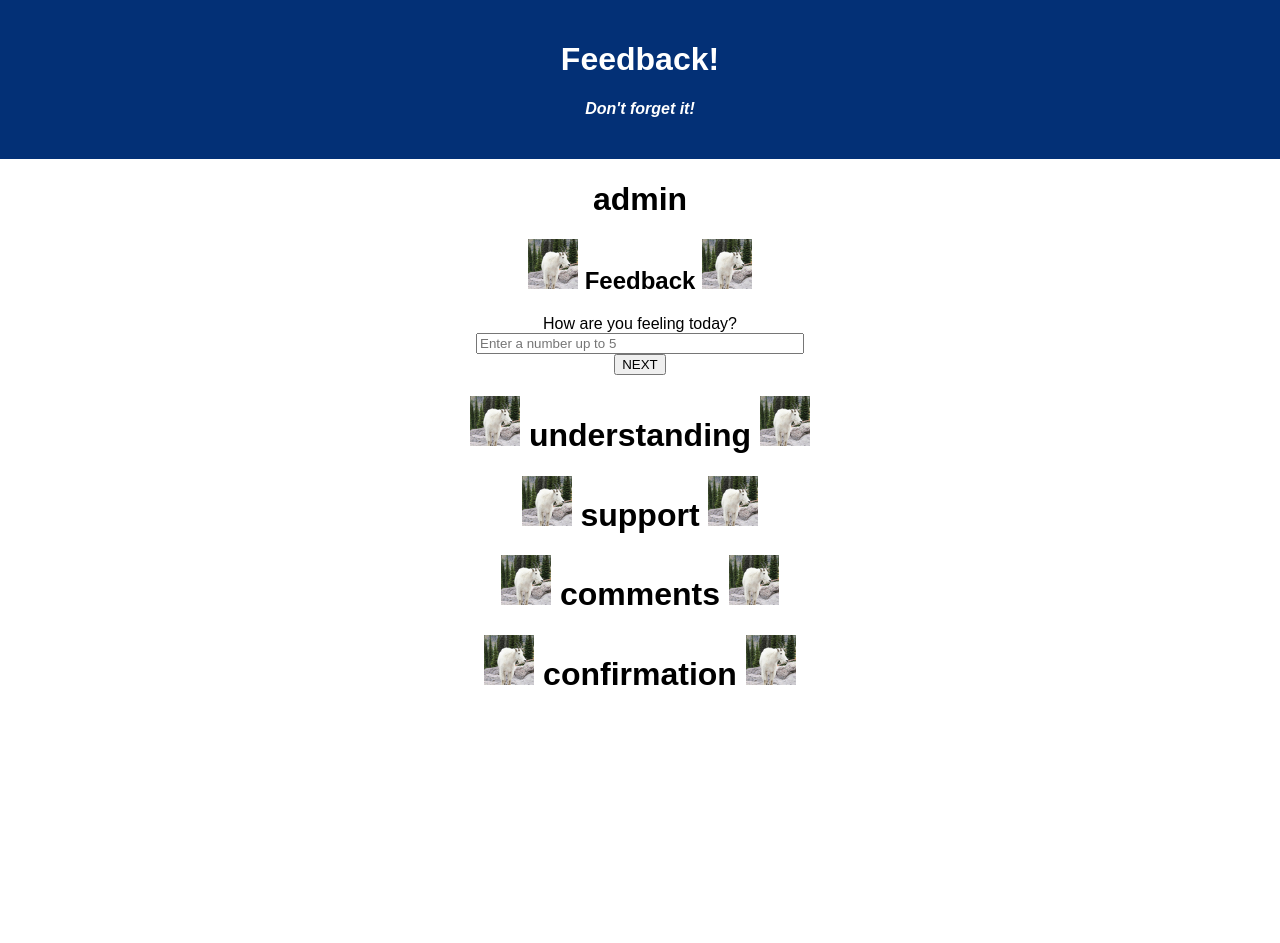
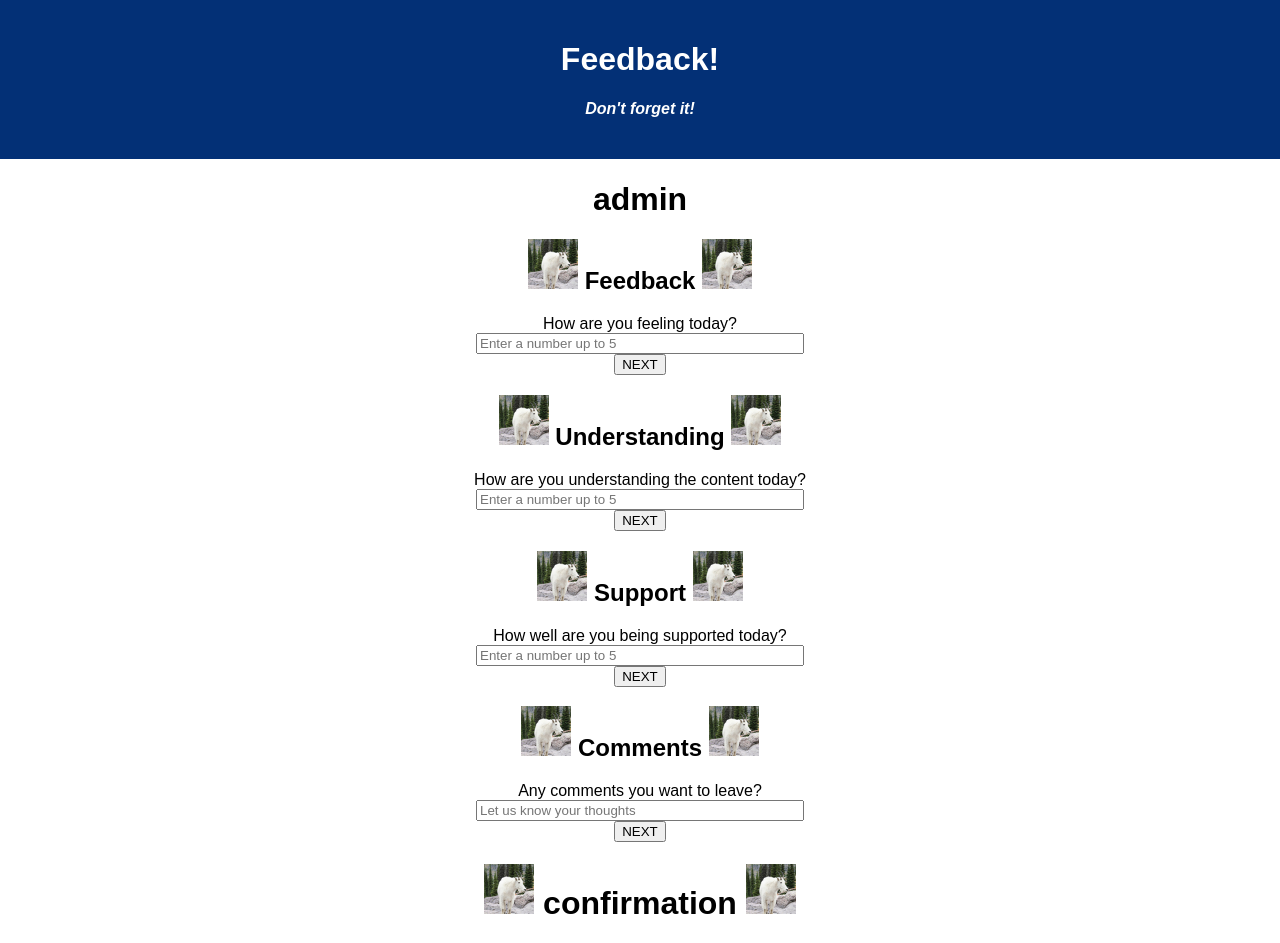
Before and after one commit to Lycidas-BC/weekend-redux-feedback-loop, a React (Create React App) app: page / in a window 1280 px wide. Before the commit the page ends 800 px from the top, so only its background shows below. Built offline with nearby package versions, Linux system fonts and the light colour scheme.

Commit message:
screens 1-4 are very similar - populated them all using screen 1 as a template

```diff
--- a/src/components/Screen02_Understanding/Screen02_Understanding.jsx
+++ b/src/components/Screen02_Understanding/Screen02_Understanding.jsx
@@ -6,9 +6,49 @@ import { HashRouter as Router, Route, Link } from "react-router-dom";
 
 
 function Screen02_Understanding() {
+  const [understandingInput, setUnderstandingInput] = useState("");
+  const [validInput, setValidInput] = useState(false);
+
+
+  const handleInput = (understanding) => {
+    // make sure input is a number
+    if (!isNaN(understanding) && !isNaN(parseFloat(understanding))) {
+      if (Number(understanding) >= 0 && Number(understanding) <= 5) {
+        setUnderstandingInput(understanding);
+      } else {
+        setValidInput(false);
+        alert("Please make sure your number is in range.");
+      }
+    } else {
+      setValidInput(false);
+      alert("Please enter a number.");
+    }
+  } //end handleInput
+
+  const handleSubmit = () =>{
+
+  } //end handleSubmit
+
   return (
       <div>
-        <h1><img src = {'images/goat_small.jpg'}></img> understanding <img src = {'images/goat_small.jpg'}></img></h1>
+        <section>
+          <h1><img src = {'images/goat_small.jpg'}></img> Understanding <img src = {'images/goat_small.jpg'}></img></h1>
+        </section>
+        <section>
+        <form onSubmit={handleSubmit}>
+          <div><label>How are you understanding the content today?</label></div>
+          <div>
+            <input
+              placeholder="Enter a number up to 5"
+              value={understandingInput}
+              onChange={(evt) => handleInput(evt.target.value)}
+            />
+          </div>
+          <button type="submit" value="submit">
+            NEXT
+          </button>
+        </form>
+        </section>
       </div>
   );
 }
--- a/src/components/Screen03_Support/Screen03_Support.jsx
+++ b/src/components/Screen03_Support/Screen03_Support.jsx
@@ -6,9 +6,49 @@ import { HashRouter as Router, Route, Link } from "react-router-dom";
 
 
 function Screen03_Support() {
+  const [supportInput, setSupportInput] = useState("");
+  const [validInput, setValidInput] = useState(false);
+
+
+  const handleInput = (support) => {
+    // make sure input is a number
+    if (!isNaN(support) && !isNaN(parseFloat(support))) {
+      if (Number(support) >= 0 && Number(support) <= 5) {
+        setSupportInput(support);
+      } else {
+        setValidInput(false);
+        alert("Please make sure your number is in range.");
+      }
+    } else {
+      setValidInput(false);
+      alert("Please enter a number.");
+    }
+  } //end handleInput
+
+  const handleSubmit = () =>{
+
+  } //end handleSubmit
+
   return (
       <div>
-        <h1><img src = {'images/goat_small.jpg'}></img> support <img src = {'images/goat_small.jpg'}></img></h1>
+        <section>
+          <h1><img src = {'images/goat_small.jpg'}></img> Support <img src = {'images/goat_small.jpg'}></img></h1>
+        </section>
+        <section>
+        <form onSubmit={handleSubmit}>
+          <div><label>How well are you being supported today?</label></div>
+          <div>
+            <input
+              placeholder="Enter a number up to 5"
+              value={supportInput}
+              onChange={(evt) => handleInput(evt.target.value)}
+            />
+          </div>
+          <button type="submit" value="submit">
+            NEXT
+          </button>
+        </form>
+        </section>
       </div>
   );
 }
--- a/src/components/Screen04_Comments/Screen04_Comments.jsx
+++ b/src/components/Screen04_Comments/Screen04_Comments.jsx
@@ -6,9 +6,32 @@ import { HashRouter as Router, Route, Link } from "react-router-dom";
 
 
 function Screen04_Comments() {
+  const [commentsInput, setCommentsInput] = useState("");
+
+  const handleSubmit = () =>{
+
+  } //end handleSubmit
+
   return (
       <div>
-        <h1><img src = {'images/goat_small.jpg'}></img> comments <img src = {'images/goat_small.jpg'}></img></h1>
+        <section>
+          <h1><img src = {'images/goat_small.jpg'}></img> Comments <img src = {'images/goat_small.jpg'}></img></h1>
+        </section>
+        <section>
+        <form onSubmit={handleSubmit}>
+          <div><label>Any comments you want to leave?</label></div>
+          <div>
+            <input
+              placeholder="Let us know your thoughts"
+              value={commentsInput}
+              onChange={(evt) => setCommentsInput(evt.target.value)}
+            />
+          </div>
+          <button type="submit" value="submit">
+            NEXT
+          </button>
+        </form>
+        </section>
       </div>
   );
 }
```
